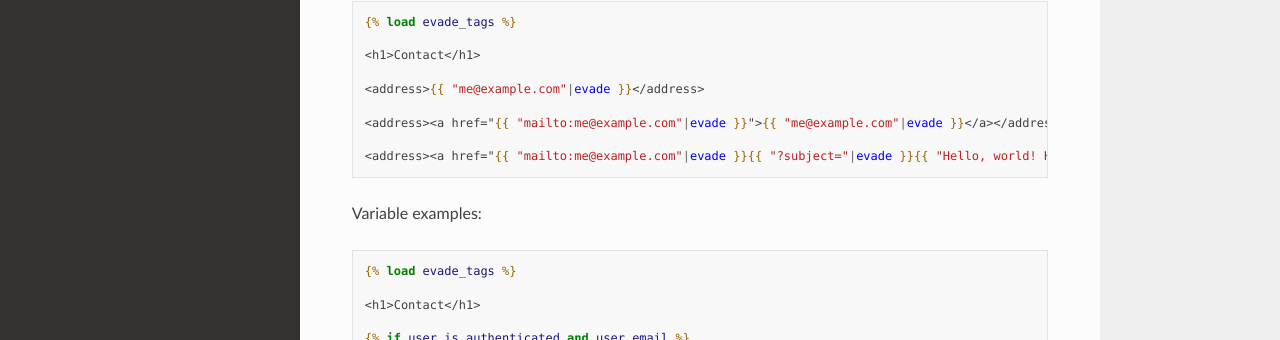
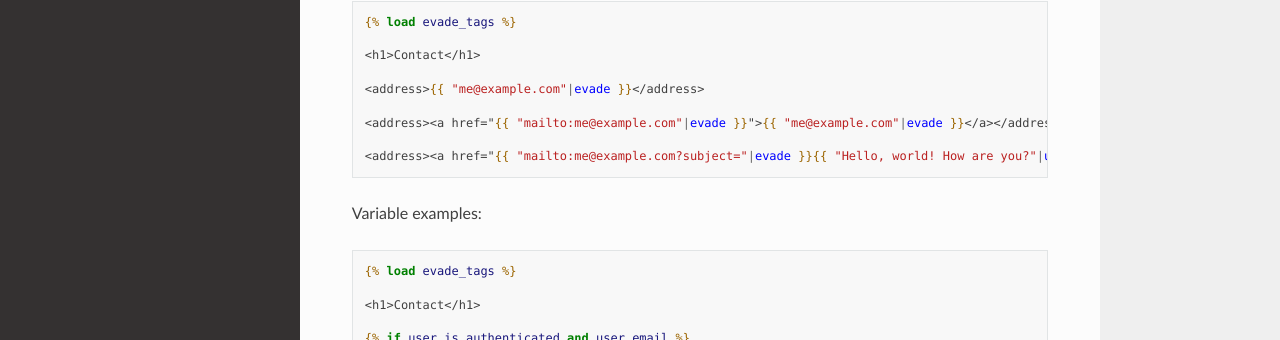
Before and after one commit to richardcornish/django-evade, a Sphinx documentation site: the page built from docs/usage.rst, in a window 1280 px wide and 1299 px high. Shown: the part 311-651 px from the top of the window. Built offline with Sphinx 7.4.7 and the Read the Docs theme 2.0.0, drawn with Linux system fonts in a browser that asks for light colours; some of the changed lines change nothing that is shown.

Commit message:
Simplified example

```diff
--- a/docs/usage.rst
+++ b/docs/usage.rst
@@ -20,7 +20,7 @@ Literal examples:
 
    <address><a href="{{ "mailto:me@example.com"|evade }}">{{ "me@example.com"|evade }}</a></address>
 
-   <address><a href="{{ "mailto:me@example.com"|evade }}{{ "?subject="|evade }}{{ "Hello, world! How are you?"|urlencode|evade }}">{{ "me@example.com"|evade }}</a></address>
+   <address><a href="{{ "mailto:me@example.com?subject="|evade }}{{ "Hello, world! How are you?"|urlencode|evade }}">{{ "me@example.com"|evade }}</a></address>
 
 Variable examples:
 
```
